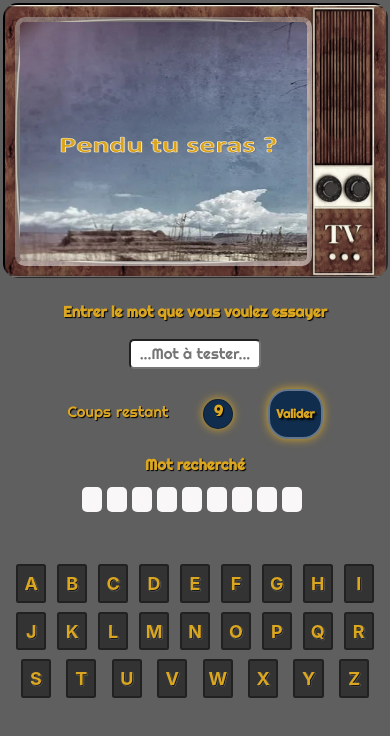
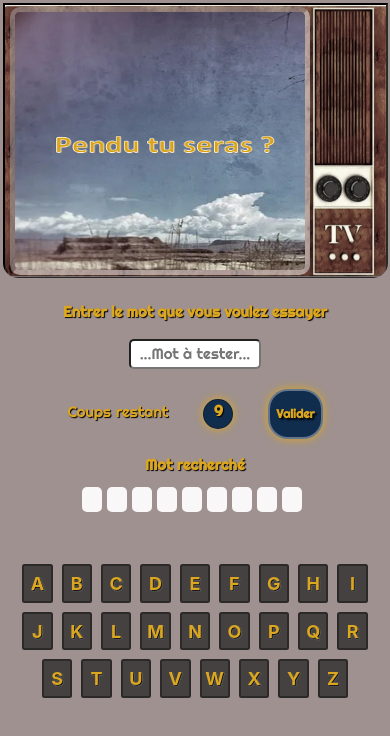
Before and after one commit to BenjiBrana/projet-Passerelle1, a website: page index.html in a window 390 px wide. Drawn offline with nearby package versions, Linux system fonts and the light colour scheme.

Commit message:
correction design

```diff
--- a/design/sass/default.scss
+++ b/design/sass/default.scss
@@ -1,6 +1,7 @@
 // Colors
 $persoGrayT: #232323b9;
 $persoGray: #232323;
+$persoGrayLight: #9e918f;
 $persoWhite: #f9f7f7;
 $persoDark: #112d4e;
 $persoGold: rgb(219, 166, 32);
@@ -35,7 +36,6 @@ $persoRed: rgb(206, 0, 0);
     background: $persoWhite;
     border: 0.1rem solid rgba(0, 0, 0, 0.35);
 }
-
 
 // Fonts
 @import url("https://fonts.googleapis.com/css2?family=Righteous&display=swap");
@@ -97,12 +97,11 @@ button.keyboard-button {
 }
 
 .bg-gray {
-    background-color: $persoGrayT;
+    background-color: $persoGrayLight;
 }
 
 .pendu,
 .mot {
-    width: 100%;
     margin: 1rem auto;
     border-radius: 0.5rem;
     text-align: center;
@@ -111,9 +110,8 @@ button.keyboard-button {
 }
 
 .pendu {
-    flex: 3;
-    height: 60%;
-    width: 80%;
+    height: 70%;
+    width: 70%;
     background: #000 url(../../assets/img/tv.png) no-repeat;
     background-size: 100% 100%;
     border: 0.2rem inset rgba(0, 0, 0, 0.5);
@@ -122,23 +120,23 @@ button.keyboard-button {
 
     .imgTv {
         position: absolute;
-        margin-left: 1rem;
+        margin-left: 0.5rem;
         left: 0;
-        top: 1.8rem;
-        width: 78%;
-        height: 92%;
+        top: 0.2rem;
+        width: 79%;
+        height: 99%;
         border: 0.5rem inset rgba(255, 255, 255, 0.5);
         border-radius: 1rem;
     }
 }
 
 .mot {
+    width: 100%;
     flex: 3;
     display: flex;
     font-size: 2rem;
     height: 23rem;
     align-items: center;
-
 }
 
 #mot {
@@ -271,7 +269,9 @@ p {
 
 .virtual-keyboard {
     flex-wrap: wrap;
+    justify-content: center;
     align-content: flex-start;
+    align-items: center;
     flex: 1;
     gap: 0.8rem;
     padding: 1.6rem;
@@ -375,24 +375,22 @@ p {
 }
 
 @media all and (max-width: 999px) {
-      section {
+    section {
         width: 100%;
         height: 75vh;
     }
 
     .pendu,
     .mot {
-        width: 100%;
         flex: 2;
     }
-
+    .mot {
+        width: 100%;
+    }
     .pendu {
         width: 80%;
         height: 50%;
-
-        .imgTv {
-            top: 1.2rem;
-        }
+        border-radius: 0 0 1.5rem 1.5rem;
     }
 
     .bouton {
@@ -420,20 +418,33 @@ p {
         font-size: 3rem;
     }
 }
-
+@media all and (min-width: 700px) and (max-width: 999px) {
+    .pendu {
+        width: 60%;
+    }
+}
 @media all and (min-width: 600px) and (max-width: 699px) {
     section {
         height: 73vh;
     }
 }
 
-@media all and (max-width: 499px) {
+@media all and (min-width: 499px) and (max-width: 599px) {
+    .pendu {
+        flex: 2;
+    }
+}
+@media all and (min-width: 200px) and (max-width: 499px) {
     body {
         display: flex;
         flex-direction: column;
         flex-wrap: nowrap;
     }
-
+    section {
+        font-size: 1rem;
+        height: 70vh;
+        width: 100%;
+    }
     .mot {
         flex: 1;
         height: 25rem;
@@ -443,9 +454,6 @@ p {
         gap: 0.5rem;
         padding: 1rem;
         width: 100%;
-        justify-content: space-evenly;
-        align-content: center;
-        align-items: center;
     }
 
     button.keyboard-button {
@@ -453,14 +461,6 @@ p {
         display: flex;
         font-size: 1.8rem;
         justify-content: center;
-    }
-}
-
-@media all and (min-width: 200px) and (max-width: 599px) {
-    section {
-        font-size: 1rem;
-        height: 70 vh;
-        width: 100%;
     }
 
     .btnReplay {
--- a/index.html
+++ b/index.html
@@ -69,7 +69,7 @@
           <div id="btnReplay"class="d-flex flex-column justify-content-center py-2"></div>
         </div>
       </form>
-      <div class="w-100 d-flex align-content-start virtual-keyboard mx-auto" id="clavier">
+      <div class="w-100 d-flex virtual-keyboard mx-auto" id="clavier">
         <!-- Création du clavier -->
         <script>
           afficherClavier();
```
Also changed, not shown: design/css/default.css, 1 other file.
